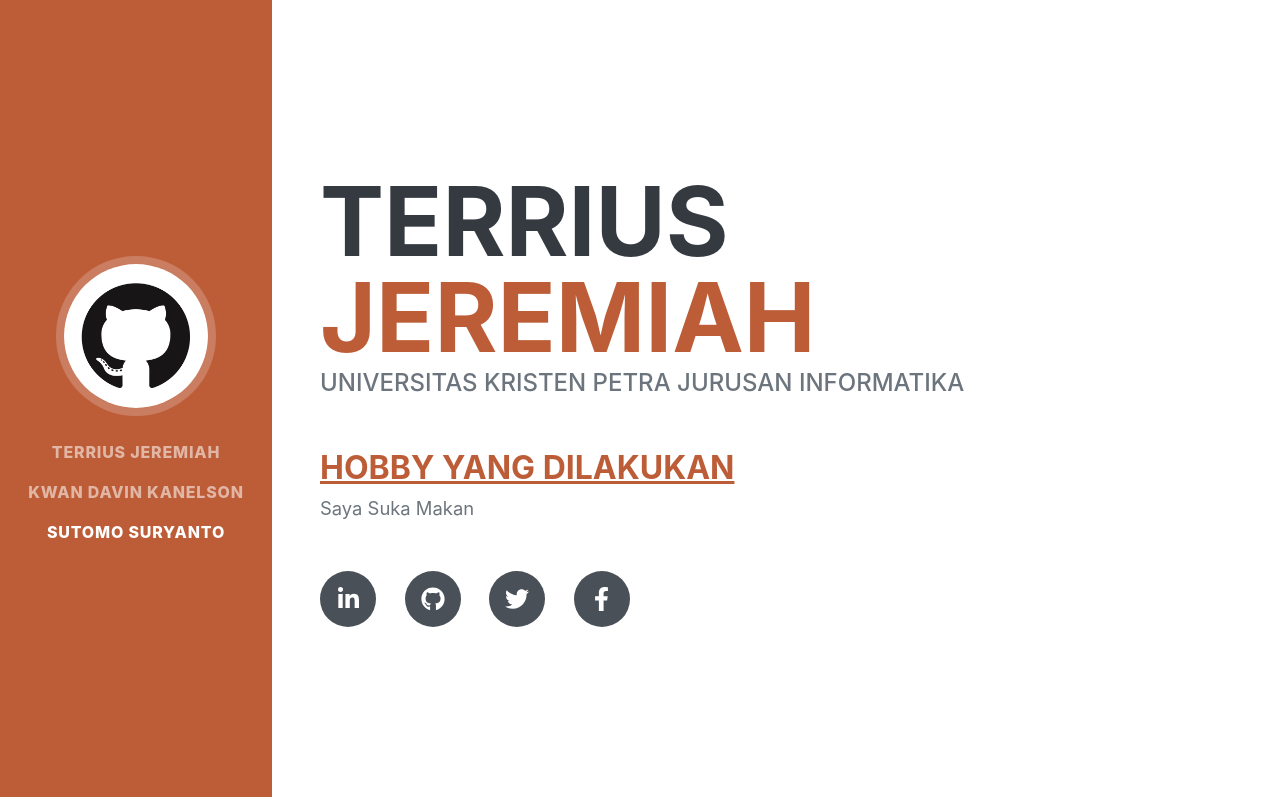
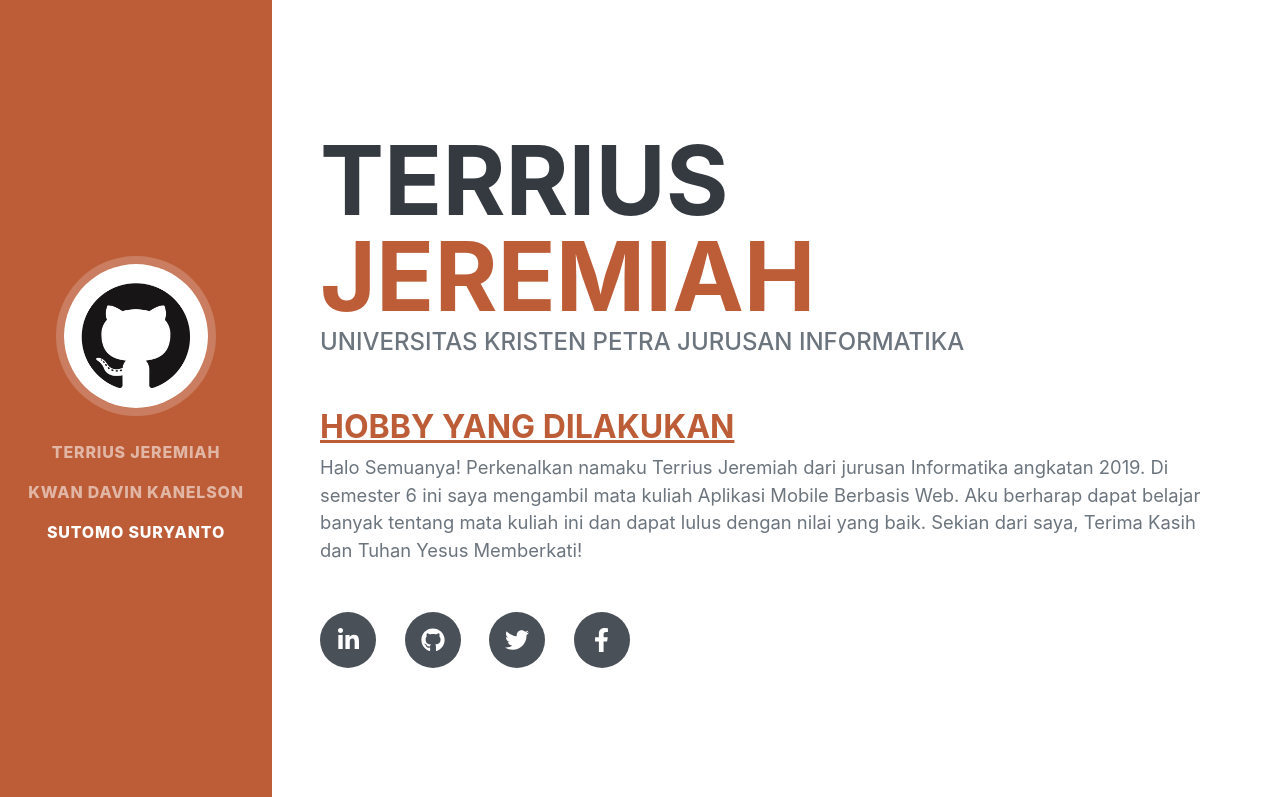
Before and after one commit to TerriusJeremiah/Latihan1AMBW, a plain HTML site: page index.html in a window 1280 px wide. Shown: the top 797 px of the page. Drawn offline with nearby package versions, Linux system fonts and the light colour scheme; a web font is replaced by a local one.

Commit message:
Update bio Terrius Jeremiah

```diff
--- a/index.html
+++ b/index.html
@@ -46,7 +46,9 @@
                     <div class="link hobby">
                         <h3><a href="hobbyc14190105.html">Hobby yang dilakukan</a></h3>
                     </div>
-                    <p class="lead mb-5">Saya Suka Makan</p>
+                    <p class="lead mb-5">Halo Semuanya! Perkenalkan namaku Terrius Jeremiah dari jurusan Informatika angkatan 2019. Di semester 6 ini
+			saya mengambil mata kuliah Aplikasi Mobile Berbasis Web. Aku berharap dapat belajar banyak tentang mata kuliah ini dan dapat
+			lulus dengan nilai yang baik. Sekian dari saya, Terima Kasih dan Tuhan Yesus Memberkati!</p>
                     <div class="social-icons">
                         <a class="social-icon"><i class="fab fa-linkedin-in"></i></a>
                         <a class="social-icon"><i class="fab fa-github"></i></a>
```
